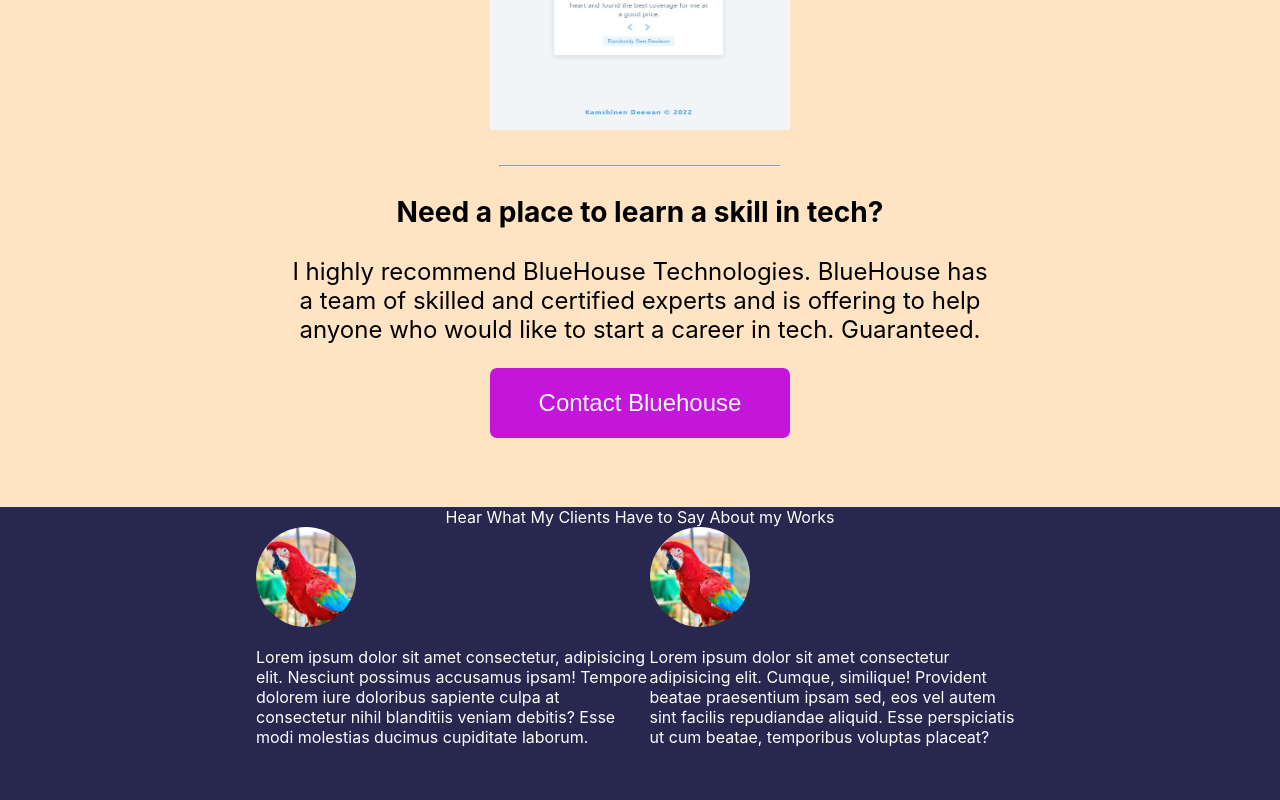
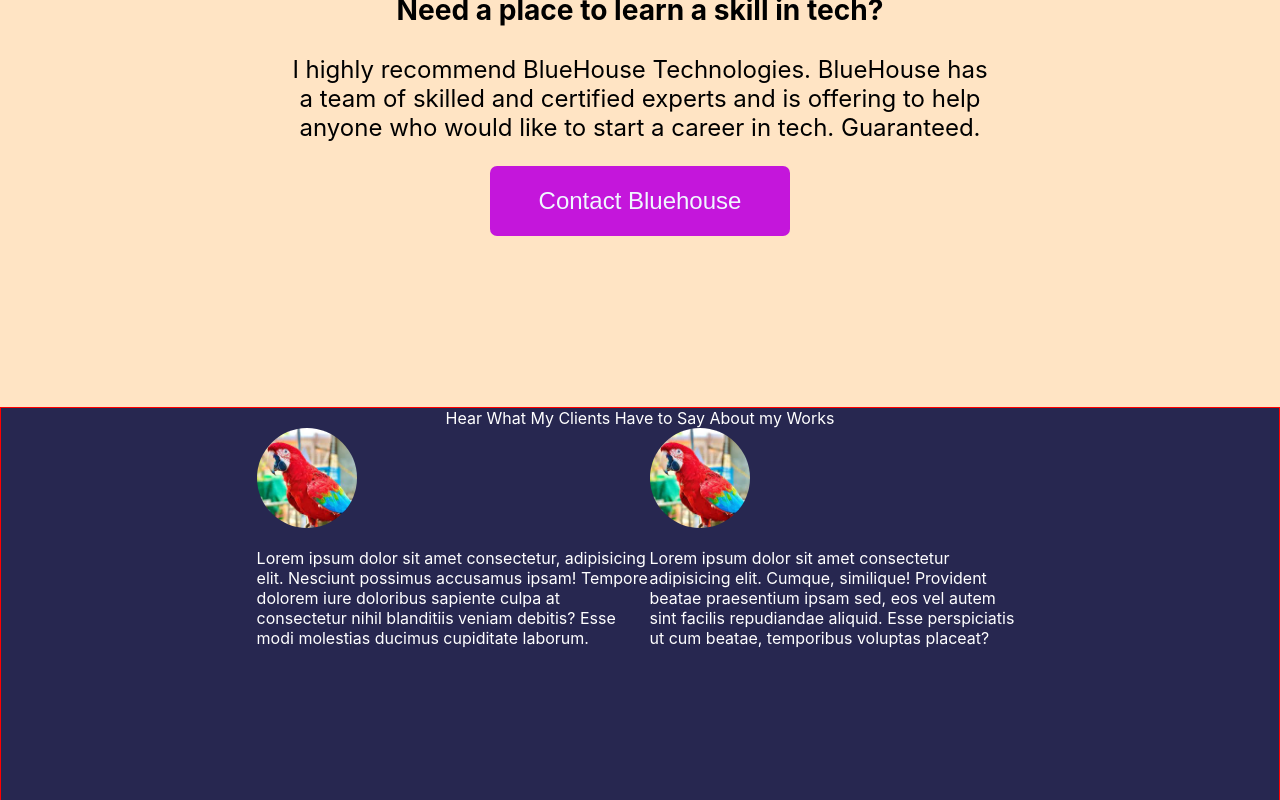
Before and after one commit to Muelji/myportfoliowebsite, a React (Create React App) app: page / in a window 1280 px wide. Shown: the part 4163-4963 px from the top of the page. Built offline with nearby package versions, Linux system fonts and the light colour scheme.

Commit message:
working on all component

```diff
--- a/src/Components/Career.css
+++ b/src/Components/Career.css
@@ -50,5 +50,5 @@
 progress{
 width: 80%;
 height: 50px;
-background: rgb(10, 87, 61);
+background: rgb(226, 17, 114);
 }
--- a/src/Components/Test.css
+++ b/src/Components/Test.css
@@ -1,6 +1,8 @@
 .gentest{
     background-color: rgb(39, 39, 80);
+    border: 1px solid red;
     color: white;
+    padding: 100px, 0px;
 
 }
 
--- a/src/Components/Work.css
+++ b/src/Components/Work.css
@@ -1,6 +1,6 @@
 .genwork{
          background-color: bisque;
-         padding: 50px;
+         padding: 50px, 0px;
 }
 
 
```
